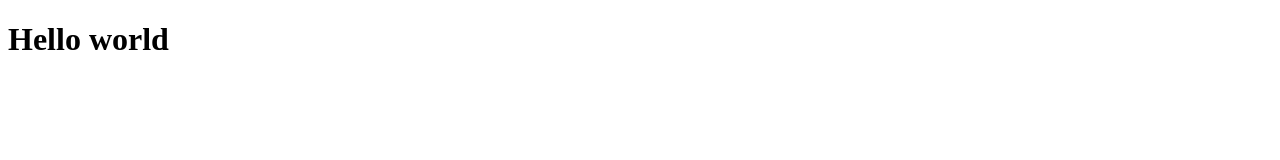
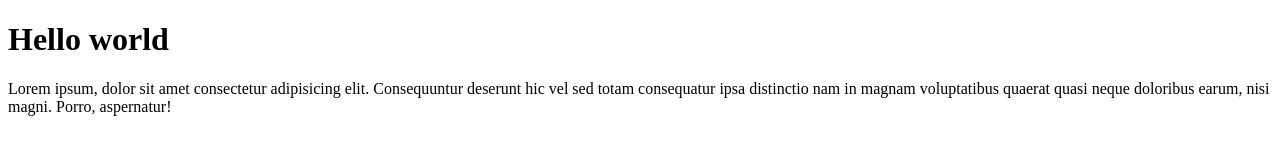
Before and after one commit to bynurhalim/byn-git-test, a plain HTML site: page index.html in a window 1280 px wide. Drawn offline with Linux system fonts and the light colour scheme.

Commit message:
menambahkan paragraf

```diff
--- a/index.html
+++ b/index.html
@@ -8,5 +8,6 @@
 </head>
 <body>
     <h1>Hello world</h1>
+    <p>Lorem ipsum, dolor sit amet consectetur adipisicing elit. Consequuntur deserunt hic vel sed totam consequatur ipsa distinctio nam in magnam voluptatibus quaerat quasi neque doloribus earum, nisi magni. Porro, aspernatur!</p>
 </body>
 </html>
```
